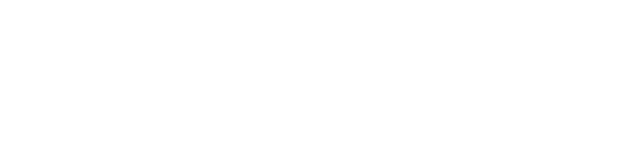
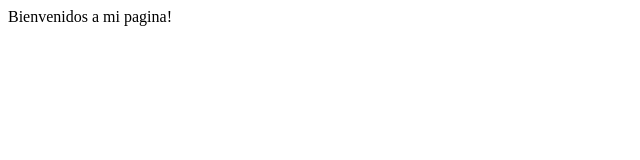
Before and after one commit to VeraTzvir/LaboratorioDeComputacionII, a plain HTML site: page index.html in a window 1280 px wide. Shown: the whole page, without its empty margins (0-640 px from the left). Drawn offline with Linux system fonts and the light colour scheme.

Commit message:
Cambio nombre de autor, agregado en linea 11

```diff
--- a/index.html
+++ b/index.html
@@ -4,9 +4,10 @@
 <meta charset="UTF-8">
 <meta name="description" content="Free Web tutorials">
 <meta name="keywords" content="HTML,CSS,XML,JavaScript">
-<meta name="author" content="John Doe">
+<meta name="author" content="Vera Tzvir">
 <meta name="viewport" content="width=device-width, initial-scale=1.0">
 </head>
 <body>
+  Bienvenidos a mi pagina!
 </body>
 </html>
```
